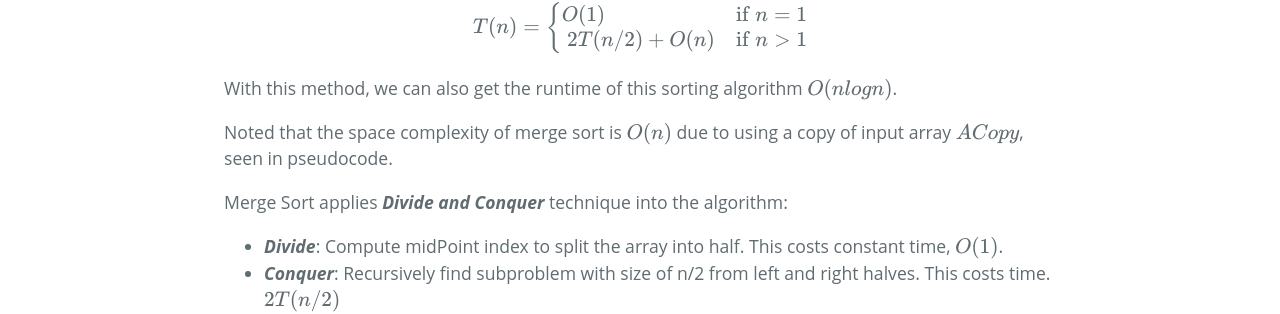
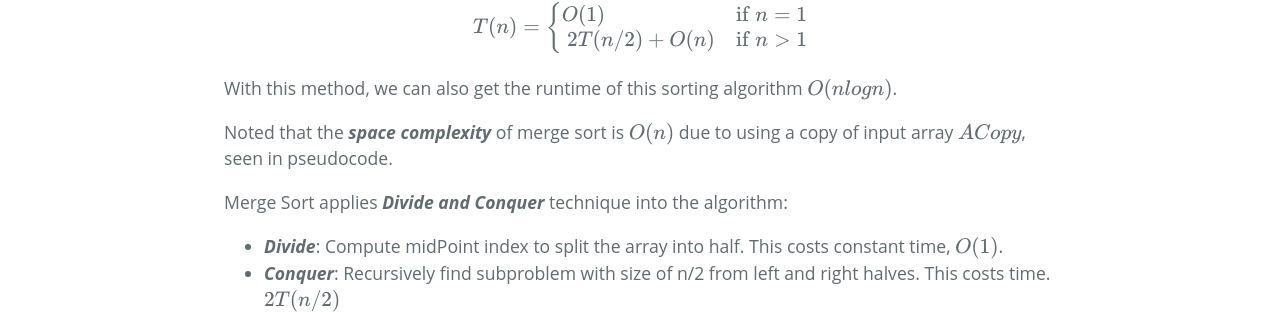
Before and after one commit to zl323/zl323.github.io, a Jekyll site: the page built from _posts/2020-05-13-Merge-Sort.md, in a window 1280 px wide and 900 px high, scrolled down 1820 px. Shown: the part 242-556 px from the top of the window. Built offline with Jekyll 4.4.1, drawn with Linux system fonts in a browser that asks for light colours; some web fonts are replaced; formulas are drawn with MathJax 3.

```diff
--- a/_posts/2020-05-13-Merge-Sort.md
+++ b/_posts/2020-05-13-Merge-Sort.md
@@ -58,7 +58,7 @@ T(n) =
 \\]
 With this method, we can also get the runtime of this sorting algorithm $O(nlogn)$.
 
-Noted that the space complexity of merge sort is $O(n)$ due to using a copy of input array $ACopy$, seen in pseudocode.
+Noted that the ***space complexity*** of merge sort is $O(n)$ due to using a copy of input array $ACopy$, seen in pseudocode.
 
 Merge Sort applies ***Divide and Conquer*** technique into the algorithm:
 - ***Divide***: Compute midPoint index to split the array into half. This costs constant time, $O(1)$.
```
Also changed, not shown: _posts/2020-05-14-Quick-Sort.md (+2 -0 lines).
